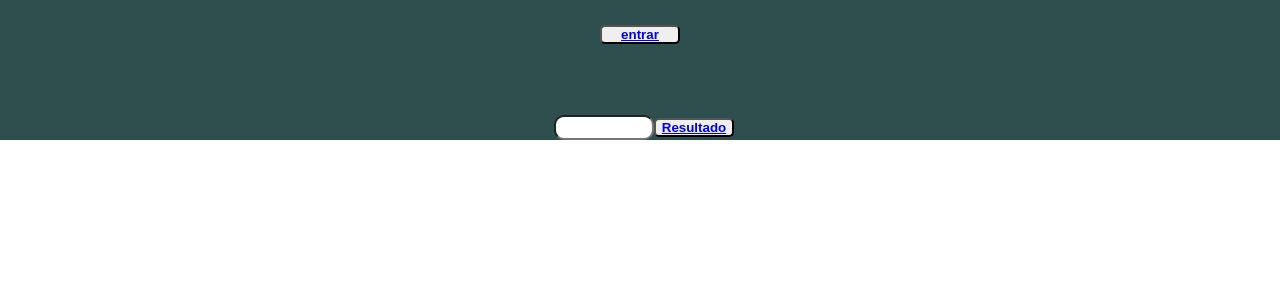
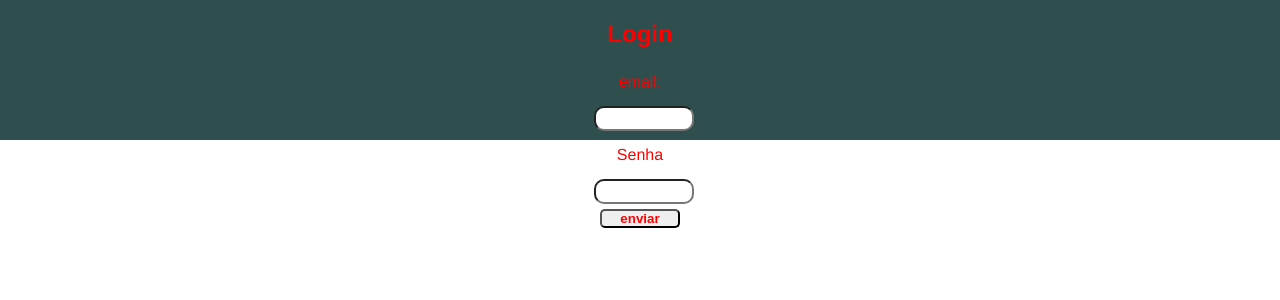
Before and after one commit to Meds-Mauricio/aulas-FPR, a React (Create React App) app in the folder my-app/: page / in a window 1280 px wide. Shown: the top 300 px of the page. Built offline with nearby package versions, Linux system fonts and the light colour scheme.

Commit message:
fim local-e-sessaoStorage

```diff
--- a/my-app/src/pages/home/index.js
+++ b/my-app/src/pages/home/index.js
@@ -1,26 +1,28 @@
 import React, { useState } from 'react'
 
 function Home() {
-    const nome = () => {
-        localStorage.setItem('entrada', 'mauricio');
+    const [ email, setEmail] = useState()
+    const [senha, setSenha] =useState()
+
+    const entrar = () => {
+        localStorage.setItem('email', email);
+        localStorage.setItem('senha', senha);
+        window.location.href="/inscritos"
     }
 
-    const [numero, setNumero] = useState()
-    const multipicar = () => {
-        sessionStorage.setItem('numero', numero)
-    }
+
     return (
         <>
             <section>
                 <div className='cabecalho'>
-                    <button onClick={() => nome()}><a href='/inscritos'>entrar</a></button>
-                </div>
-                <div>
-                    <input onChange={(e) => setNumero(e.target.value)} />
-                    <button onClick={() => multipicar()}><a href='/resultados'>Resultado</a></button>
+                    <h1>Login</h1>
+                    <label>email:</label>
+                    <input onChange={(e) => setEmail(e.target.value)} type='email'/>
+                    <label>Senha</label>
+                    <input  onChange={(e) => setSenha(e.target.value)} type='password'/>
+                    <button onClick={() => entrar()}>enviar</button>
                 </div>
             </section>
         </>
-    )
-}
-export default Home;
+    )}
+export default Home
--- a/my-app/src/pages/inscritos/index.js
+++ b/my-app/src/pages/inscritos/index.js
@@ -1,14 +1,97 @@
-import React from 'react'
+import React, { useState, useEffect } from 'react';
 import Home from '../home';
 
 export default function Inscritos() {
-    const nome = localStorage.getItem('entrada');
+
+    const [email, setEmail] = useState()
+    const [senha, setSenha] = useState()
+    const redirecionar =() => {
+        window.location.href="/"
+        localStorage.clear();
+    }
+    useEffect(() => {
+        if (typeof window !== 'undefined') {
+            setEmail(localStorage.getItem('email'))
+            setSenha(localStorage.getItem('senha'))
+        }
+    }, [])
+
+    const cadastro = () => {
+        if (email === 'douglassantos@gmail.com' && senha === 'teste') {
+            return (
+                <>
+                    <img src="https://pps.whatsapp.net/v/t61.24694-24/153550013_994407594645113_7023637351001422722_n.jpg?ccb=11-4&oh=01_AVwQ-8zv75oke0c44NRR7-pYI28tGdWNWEKsF8IFvo3_Gw&oe=62B73707" />
+                    <p>Douglas dos Santos</p>
+                    <p>28</p>
+                </>
+            )
+        } else if (email === 'nathan@gmail.com' && senha === 'teste') {
+            return (
+                <>
+                    <img src="https://pps.whatsapp.net/v/t61.24694-24/252414206_1122247044848994_4048493858383801055_n.jpg?ccb=11-4&oh=a0810fc7c725c19e219ddac55e0385ea&oe=62B562A4" />
+                    <p>Nathan Ferraz</p>
+                    <p>34</p>
+                </>
+
+            )
+        }  else if (email === 'rogerio@gmail.com' && senha === 'teste') {
+            return (
+                <>
+                    <img src="https://pps.whatsapp.net/v/t61.24694-24/258199736_750553419439737_4778811596343024871_n.jpg?ccb=11-4&oh=e20672c547ba4f13ef4ff2b87ea07499&oe=62B75F5E" />
+                    <p>Rogério Marciano</p>
+                    <p>23</p>
+                </>
+
+            )
+        } else if (email === 'emanuel@gmail.com' && senha === 'teste') {
+            return (
+                <>
+                    <img src="https://pps.whatsapp.net/v/t61.24694-24/120644582_333088305639052_1388588836000341974_n.jpg?ccb=11-4&oh=88de60a38a450dc8fb04beecf9cf8cf0&oe=62B5B88F" />
+                    <p>Emanuel ocara</p>
+                    <p>28</p>
+                </>
+            )
+        } else if (email === 'marcello@gmail.com' && senha === 'teste') {
+            return (
+                <>
+                    <img src="https://pps.whatsapp.net/v/t61.24694-24/287453459_439283910904466_3146904450005480309_n.jpg?ccb=11-4&oh=13e557f9d95c70b163e73452c1bed00d&oe=62B7C9CF" />
+                    <p>DMarcello Moraes</p>
+                    <p>31</p>
+                </>
+            )
+        } else if (email === 'polyribeiro@gmail.com' && senha === 'teste') {
+            return (
+                <>
+                    <img src="https://pps.whatsapp.net/v/t61.24694-24/187807139_718860685919552_8838447497442718700_n.jpg?ccb=11-4&oh=2920a3845bcd46079c1f9c02ce3b6eb5&oe=62B83761" />
+                    <p>Poly Ribeiro</p>
+                </>
+            )
+        } else if (email === 'feliperibeiro@gmail.com' && senha === 'teste') {
+            return (
+                <>
+                    <img src="https://pps.whatsapp.net/v/t61.24694-24/75295365_600191884135922_8749716309669737272_n.jpg?ccb=11-4&oh=01_AVz-Uj1Vdg1lC9i3RL_hblp7B5lT4epL0l5ZgratkMnvFQ&oe=62B7401F" />
+                    <p>Felipe Ribeiros</p>
+                    <p>31</p>
+                </>
+            )
+        } else if (email === 'mauricioedson@gmail.com' && senha === 'teste') {
+            return (
+                <>
+                    <img src="https://avatars.githubusercontent.com/u/99505378?v=4" />
+                    <p>Mauricio Edson</p>
+                    <p>48</p>
+                </>
+            )
+        }
+    }
     return (
-        <>
-            <menu>
-                <p><span>{nome && nome}</span> por confirmar a sua presença.</p>
-                <Home />
-            </menu>
-        </>
+
+        <div>
+            {cadastro()}
+            <button onClick={() => redirecionar()}>enviar</button>
+        </div>
+
+
     )
+
 }
--- a/my-app/src/pages/resultados/index.js
+++ b/my-app/src/pages/resultados/index.js
@@ -1,20 +1,20 @@
-import React, { useState, useEffect } from 'react'
-import Home from '../home';
+// import React, { useState, useEffect } from 'react'
+// import Home from '../home';
 
 
-export default function Resultados() {
-    const [multiplicar, setMultiplicar] = useState()
+// export default function Resultados() {
+//     const [multiplicar, setMultiplicar] = useState()
 
 
-    useEffect(() => {
-    const numero = sessionStorage.getItem('numero')
-        setMultiplicar(numero * 10)
-    }, [])
-    return (
-        <div className='resultado'>
-            <p>
-                total: <span>{multiplicar}</span>
-            </p>
-        </div>
-    )
-}
+//     useEffect(() => {
+//     const numero = sessionStorage.getItem('numero')
+//         setMultiplicar(numero * 10)
+//     }, [])
+//     return (
+//         <div className='resultado'>
+//             <p>
+//                 total: <span>{multiplicar}</span>
+//             </p>
+//         </div>
+//     )
+// }
```
Also changed, not shown: my-app/public/mau.jpg (added).
